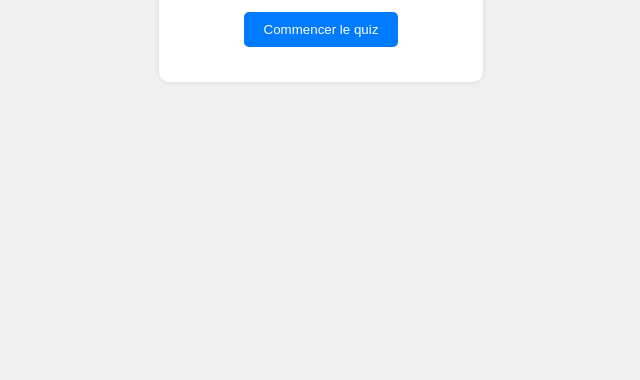
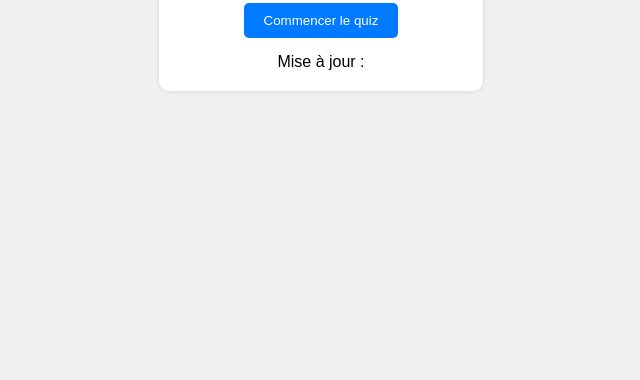
Before and after one commit to Vincent6998/QCM-Part-66, a plain HTML site: page index.html in a window 1280 px wide. Shown: the part 420-800 px from the top of the page, without its empty margins (319-959 px from the left). Drawn offline with Linux system fonts and the light colour scheme.

Commit message:
Update index.html

```diff
--- a/index.html
+++ b/index.html
@@ -17,6 +17,7 @@
         <div id="choices"></div>
         <button id="nextButton" style="display: none;">Question suivante</button>
         <button id="restartButton" style="display: none;">Recommencer</button>
+        <div id="updateDate" class="update-date">Mise à jour : <span id="date"></span></div>
     </div>
     <script src="quiz.js"></script>
     <script>
```
